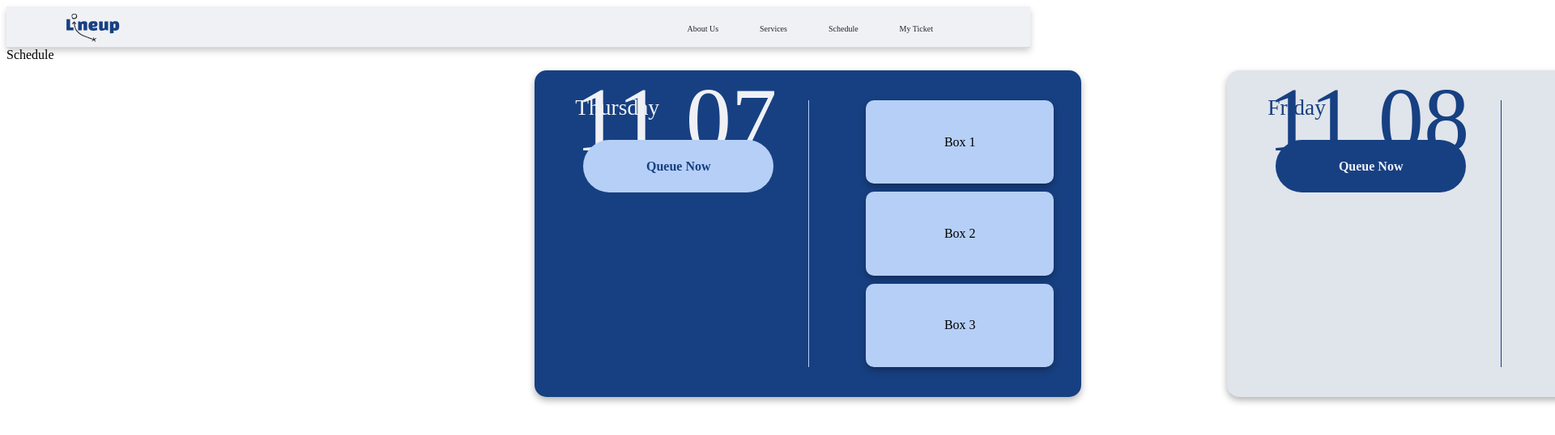
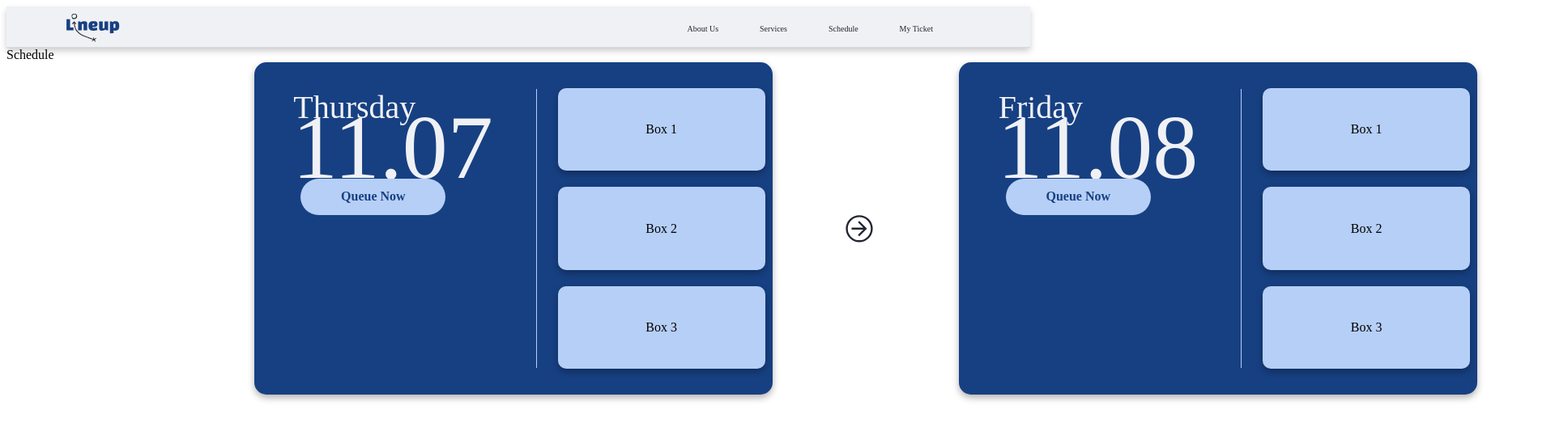
Before and after one commit to levaaaay/Lineup, a Vue app: page /schedule in a window 1280 px wide. Shown: the top 538 px of the page at 81% size, 1920 px wide, since content can reach past the window. Built offline with nearby package versions, Linux system fonts and the light colour scheme; the HTML template or start-up script is replaced by a standard one.

Commit message:
schedule view big update

```diff
--- a/public/index.html
+++ b/public/index.html
@@ -11,10 +11,6 @@
     </style>
 </head>
 <body>
-    <noscript>
-        <strong>We're sorry but <%= htmlWebpackPlugin.options.title %> doesn't work properly without JavaScript enabled. Please enable it to continue.</strong>
-    </noscript>
     <div id="app"></div>
-
 </body>
 </html>
--- a/src/components/scheduleBox.vue
+++ b/src/components/scheduleBox.vue
@@ -1,44 +1,57 @@
 <template>
     <div class="scheduleBox">
         <div class="globalHeader">Schedule</div>
-            <div class="boxContainer">
-                <div
-                    v-for="(day, index) in twoWeeksDays"
-                    :key="index"
-                    :class="index % 2 === 0 ? 'box' : 'invertedBox'"
-                >
-                <div class="container">
-                    <div class="halfContainer" id="red">
-                        <div :class="index % 2 === 0 ? 'day' : 'invertedDay'">{{ day.formattedDay }}</div>
-                        <div :class="index % 2 === 0 ? 'date' : 'invertedDate'">{{ day.formattedDate }}</div>
-                        <div :class="index % 2 === 0 ? 'button' : 'invertedButton'">Queue Now</div>
+        <div class="boxArea">
+            <img class="prevButton" :src="previous" @click="goToPrevious" v-if="showPrevButton">
+            <div class="boxContainer" :style="containerStyle">
+                <div v-for="(day, index) in twoWeeksDays" :key="index" class="box" :class="{ current: index === currentIndex }">
+                    <div class="red">
+                        <div class="day">{{ day.formattedDay }}</div>
+                        <div class="date">{{ day.formattedDate }}</div>
+                        <div class="button" @click="queue">Queue Now</div>
                     </div>
-                    <div class="halfContainer" id="green">
-                        <div :class="index % 2 === 0 ? 'line' : 'invertedLine'"></div>
-                        <div class="columnContainer">
-                            <div
-                                v-for="(infoBox, boxIndex) in boxes"
-                                :key="boxIndex"
-                                :class="index % 2 === 0 ? 'infoBox' : 'invertedInfoBox'"
-                            >
-                                <p> Box {{ boxIndex + 1 }}</p>
+                    <div class="green">
+                        <div class="line"></div>
+                    </div>
+                    <div class="blue">
+                        <div v-for="(infoBox, boxIndex) in boxes" :key="boxIndex" class="infoBox" @click="serviceClick(boxIndex + 1)">
+                            <p>Box {{ boxIndex + 1 }}</p>
                         </div>
                     </div>
                 </div>
             </div>
-            </div>
+            <img class="nextButton" :src="next" @click="goToNext" v-if="showNextButton">
         </div>
     </div>
 </template>
 
+
 <script>
+import previous from '@/assets/previous.svg';
+import next from '@/assets/next.svg';
+
 export default {
     name: "scheduleBox",
     data() {
         return {
+            previous,
+            next,
+            showPrevButton: false,
+            showNextButton: true,
+            currentIndex: 0,
             boxes: Array(3).fill(null),
             twoWeeksDays: this.generateTwoWeeks(),
+            selectedService: ""
         };
+    },
+    computed: {
+        containerStyle() {
+            const offset = -this.currentIndex * 68;
+            return {
+                transform: `translateX(${offset}vw)`,
+                transition: 'transform 0.5s ease',
+            };
+        }
     },
     methods: {
         generateTwoWeeks() {
@@ -62,7 +75,38 @@ export default {
             }
             return days;
         },
+        goToNext() {
+            if (this.currentIndex < this.twoWeeksDays.length - 1) {
+                this.currentIndex++;
+                this.showPrevButton = true;
+            } else if (this.currentIndex == this.twoWeeksDays.length - 1) {
+                this.showNextButton = false;
+            }
         },
+        goToPrevious() {
+            if (this.currentIndex > 0 && this.currentIndex == 1) {
+                this.currentIndex--;
+                this.showNextButton = true;
+                this.showPrevButton = false;
+            } else if (this.currentIndex > 0) {
+                this.currentIndex--;
+                this.showNextButton = true;
+            }
+        },
+        queue() {
+            alert(`Queued for ${this.selectedService}`);
+        },
+        serviceClick(boxNumber) {
+            if (boxNumber == 1) {
+                this.selectedService = "drivers license";
+            } else if (boxNumber == 2) {
+                this.selectedService = "OR";
+            } else if (boxNumber == 3) {
+                this.selectedService = "Random Shit";
+            }
+            alert(this.selectedService);
+        }
+    }
 };
 </script>
 
@@ -71,146 +115,129 @@ export default {
     margin-top: 0px;
 }
 
-.boxContainer {
+.boxArea {
     width: 100%;
     display: flex;
     justify-content: center;
     align-items: center;
-    gap: 100px;
-    flex-wrap: nowrap;
-    margin-left: 5875px;
+    position: relative;
 }
 
-.container {
-    width: 100%;
-    height: 100%;
+.prevButton, .nextButton {
+    width: 3vw;
+    height: 3vw;
+    position: absolute;
+    top: 50%;
+    transform: translateY(-50%);
+    z-index: 10;
+    cursor: pointer;
 }
 
-.box, .invertedBox {
-    width: 53.4%;
-    min-width: 53.4%;
-    height: 404px;
+.prevButton {
+    left: 15vw;
+}
+
+.nextButton {
+    right: 15vw;
+}
+
+.boxContainer {
+    display: flex;
+    justify-content: center;
+    align-items: center;
+    flex-wrap: nowrap;
+    margin-left: 883vw;
+    gap: 18vw;
+}
+
+.box {
+    width: 50vw;
     background: #174082;
     border-radius: 15px;
     box-shadow: 0px 4px 8px rgba(0, 0, 0, 0.3);
-    margin-top: 10px;
-    margin-left: 80px;
+    display: flex;
+    padding: 2.5vw 0 2.5vw 0;
+    flex-shrink: 0;
+    transition: transform 0.5s ease;
 }
 
-.invertedBox {
-    background: #E0E4EB;
+.red {
+    width: 45%;
+    display: flex;
+    flex-direction: column;
+    padding-left: 1.5vw;
 }
 
-.halfContainer {
-    display: flex;
-    height: 100%;
-}
-
-#red {
-    width: 50%;
-    flex-direction: column;
-}
-
-#green {
-    width: 50%;
-    margin-left: -30px;
+.green {
     display: flex;
     align-items: center;
 }
 
-.day {
-    font-size: 27.5px;
+.blue {
+    display: flex;
+    flex-direction: column;
+    justify-content: center;
+    gap: 20px;
+}
+
+.day, .invertedDay {
+    font-size: 2.5em;
     color: #F0F1F5;
-    margin-left: 50px;
-    margin-top: 30px;
+    margin-left: 2.3vw;
 }
 
 .invertedDay {
-    font-size: 27.5px;
     color: #174082;
-    margin-left: 50px;
-    margin-top: 30px;
 }
 
-.date {
-    font-size: 112.5px;
+.date, .invertedDate {
+    font-size: 7em;
     color: #F0F1F5;
-    margin-left: 50px;
-    margin-top: -65px;
+    margin-left: 2.2vw;
+    margin-top: -3vw;
 }
 
 .invertedDate {
-    font-size: 112.5px;
     color: #174082;
-    margin-left: 50px;
-    margin-top: -65px;
 }
 
 .button {
     display: flex;
     justify-content: center;
     align-items: center;
-    width: 235px;
-    height: 65px;
+    width: 14vw;
+    height: 3.5vw;
     background: #B6CFF7;
     border-radius: 40px;
-    margin-left: 60px;
-    margin-top: -40px;
+    margin-left: 3vw;
+    margin-top: -2vw;
     color: #174082;
     font-weight: bold;
+    cursor: pointer;
 }
 
-.invertedButton {
-    display: flex;
-    justify-content: center;
-    align-items: center;
-    width: 235px;
-    height: 65px;
-    background: #174082;
-    border-radius: 40px;
-    margin-left: 60px;
-    margin-top: -40px;
-    color: #F0F1F5;
-    font-weight: bold;
-}
-
-.line {
-    width: 1.5px;
-    height: 330px;
+.line, .invertedLine {
+    width: 0.1vw;
+    height: 27vw;
     background: #B6CFF7;
+    margin-left: 3.2vw;
 }
 
 .invertedLine {
-    width: 1.5px;
-    height: 330px;
     background: #174082;
 }
 
-.infoBox {
-    width: 69.1%;
-    height: 25.5%;
+.infoBox, .invertedInfoBox {
+    width: 20vw;
+    height: 8vw;
     background: #B6CFF7;
     border: none;
     border-radius: 10px;
-    margin-left: 70px;
+    margin-left: 2vw;
+    cursor: pointer;
 }
 
 .invertedInfoBox {
-    width: 69.1%;
-    height: 25.5%;
     background: #174082;
-    border: none;
-    border-radius: 10px;
-    margin-left: 70px;
 }
-
-.columnContainer {
-    display: flex;
-    flex-direction: column;
-    justify-content: center;
-    gap: 10px;
-    width: 100%;
-    height: 100%;
-}
-
 </style>
```
Also changed, not shown: src/assets/next.svg (added), src/assets/previous.svg (added). Lines whose indentation alone changed are shown as unchanged.
